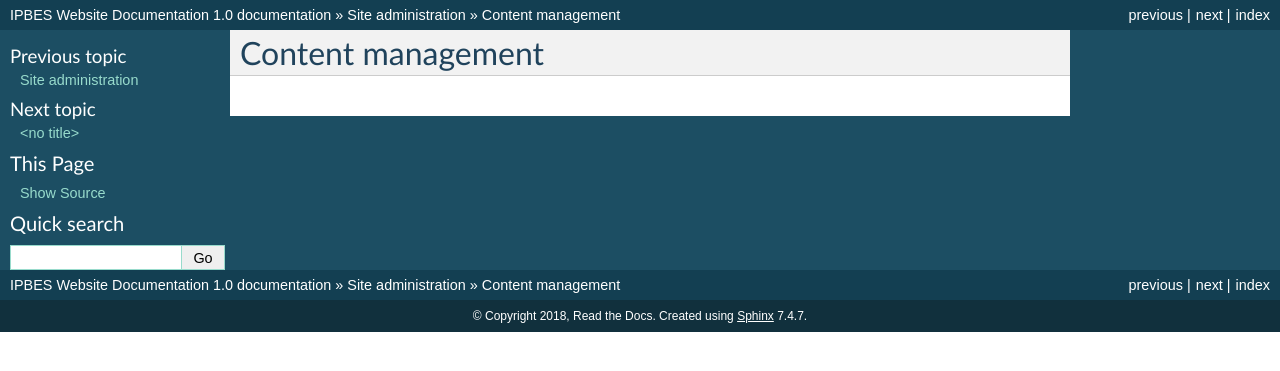
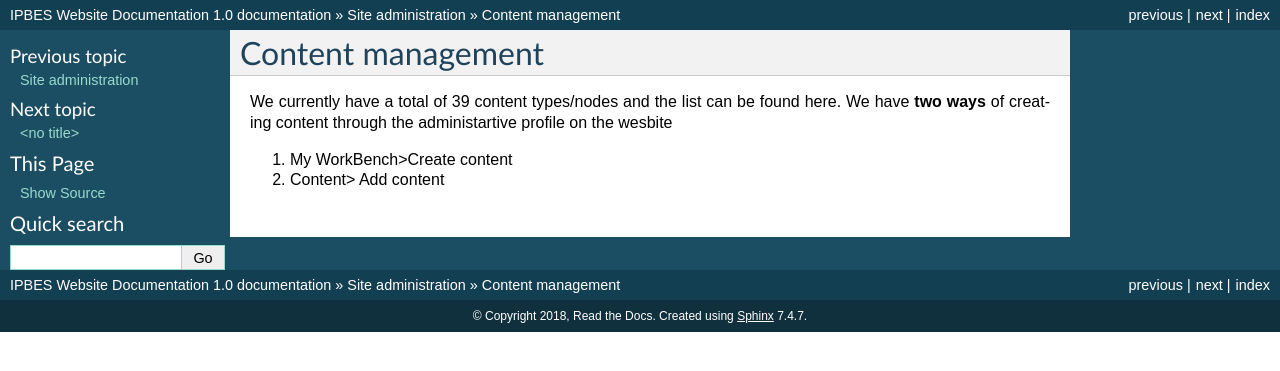
Before and after one commit to ipbes/ipbeswebdocs, a Sphinx documentation site: the page built from docs/administration/content.rst, in a window 1280 px wide. Shown: the top 371 px of the page. Built offline with Sphinx 7.4.7, drawn with Linux system fonts in a browser that asks for light colours; pages that are not in the unit, such as notebooks, are missing from menus.

Commit message:
Update content.rst

```diff
--- a/docs/administration/content.rst
+++ b/docs/administration/content.rst
@@ -1,2 +1,7 @@
 Content management
 ------------------
+
+We currently have a total of 39 content types/nodes and the list can be found here. We have **two ways** of creating content through the administartive profile on the wesbite
+
+1. My WorkBench>Create content
+2. Content> Add content
```
